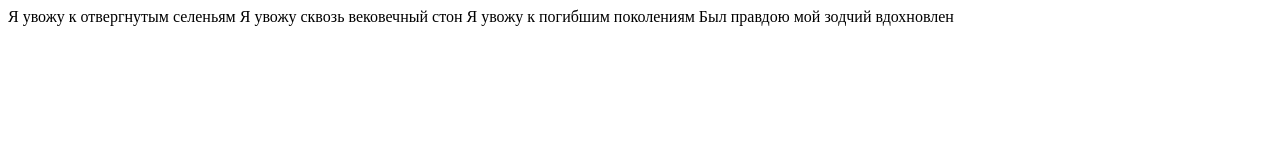
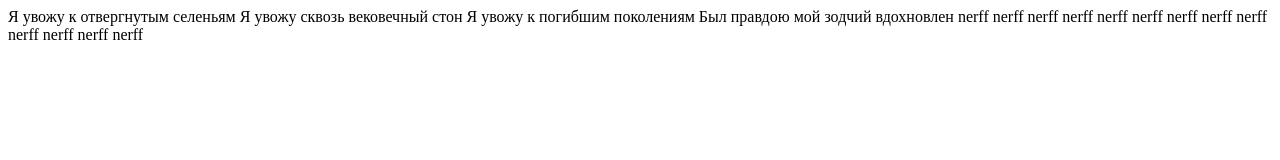
Before and after one commit to kraken114/git_first, a plain HTML site: page index.html in a window 1280 px wide. Drawn offline with Linux system fonts and the light colour scheme.

Commit message:
tweenpeake branch

```diff
--- a/index.html
+++ b/index.html
@@ -16,3 +16,4 @@
 Я увожу сквозь вековечный стон
 Я увожу к погибшим поколениям
 Был правдою мой зодчий вдохновлен
+nerff nerff nerff nerff nerff nerff nerff nerff nerff nerff nerff nerff nerff
```
